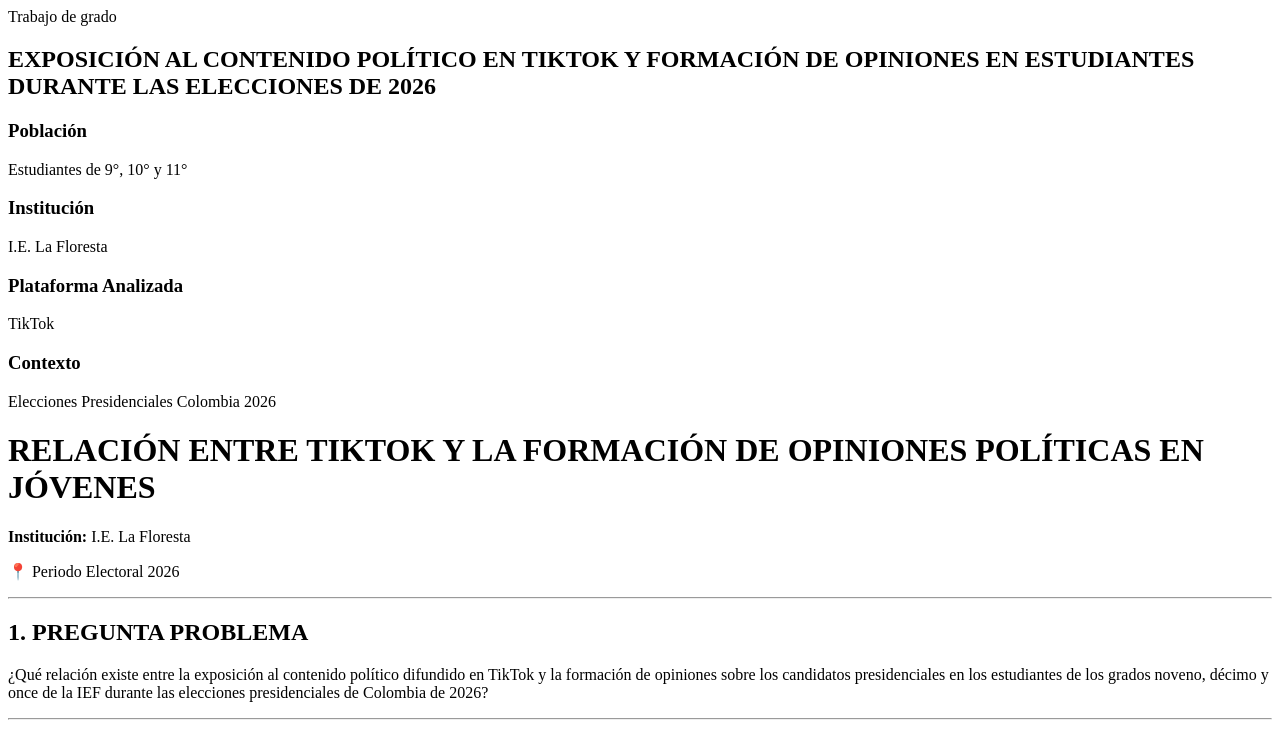
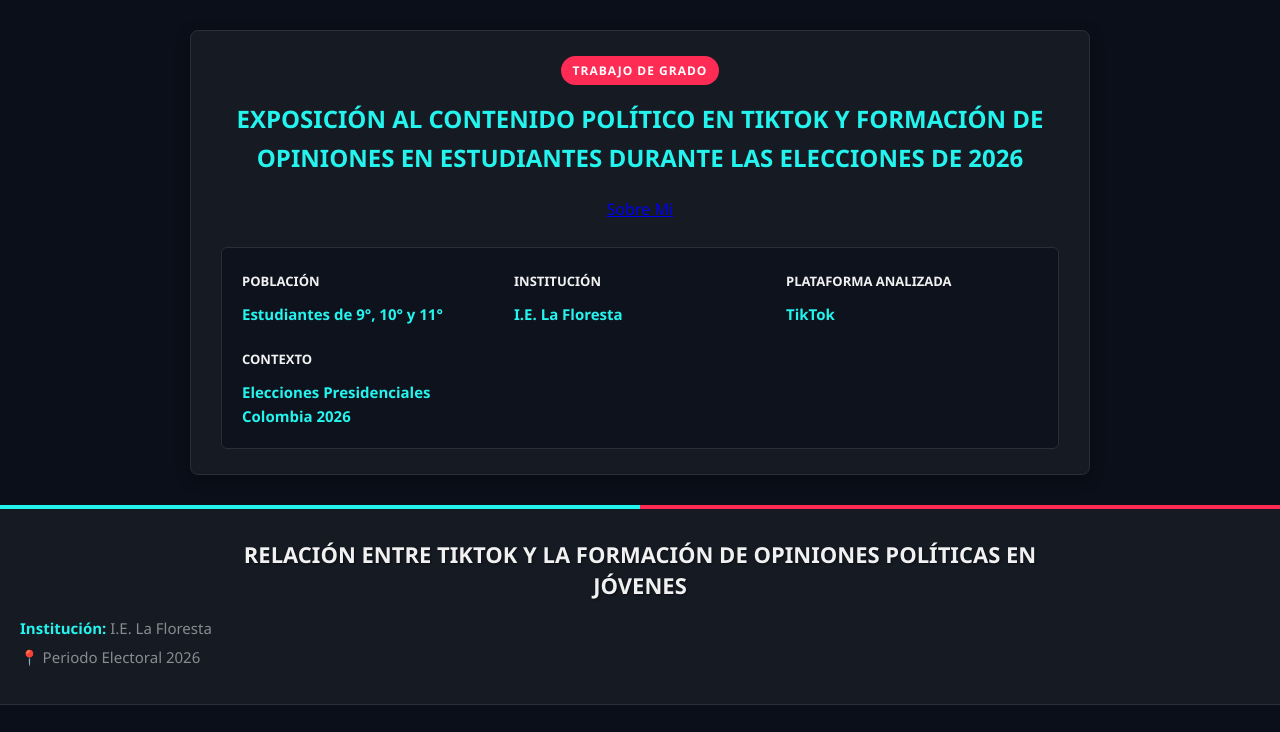
Before and after one commit to Juan20252026/tesis-juanpablo2026, a plain HTML site: page index.html in a window 1280 px wide. Shown: the top 732 px of the page. Drawn offline with Linux system fonts and the light colour scheme.

Commit message:
Revise index.html for thesis project content and structure
Updated the HTML structure and content for the thesis project on TikTok and politics, including changes to the stylesheet link and added a navigation button.

```diff
--- a/index.html
+++ b/index.html
@@ -4,7 +4,7 @@
     <meta charset="UTF-8">
     <meta name="viewport" content="width=device-width, initial-scale=1.0">
     <title>Investigación de Tesis - TikTok y Política</title>
-    <link href="css/tesis (1).css" rel="stylesheet" type="text/css" />
+    <link href="css/tesis.css" rel="stylesheet" type="text/css" />
     <script> </script>
 </head>
 <body>
@@ -13,6 +13,7 @@
         <div class="card-header">
             <span class="badge">Trabajo de grado</span>
             <h1>EXPOSICIÓN AL CONTENIDO POLÍTICO EN TIKTOK Y FORMACIÓN DE OPINIONES EN ESTUDIANTES DURANTE LAS ELECCIONES DE 2026</h1>
+            <a href="curriculum-vitae.html" class="nav-btn">Sobre Mi</a>
         </div>
         <div class="card-body">
         <div class="info-gird">
```
